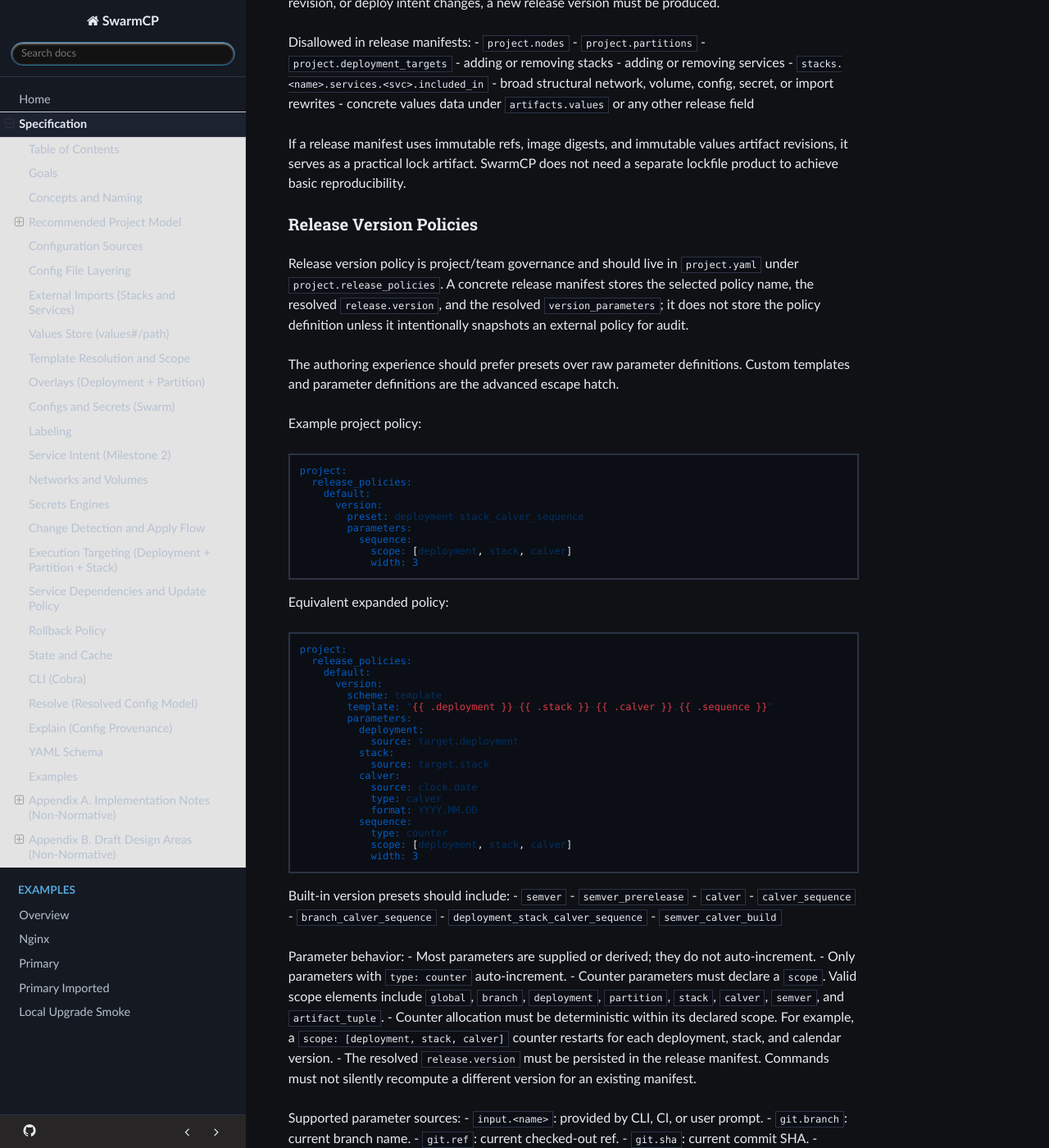
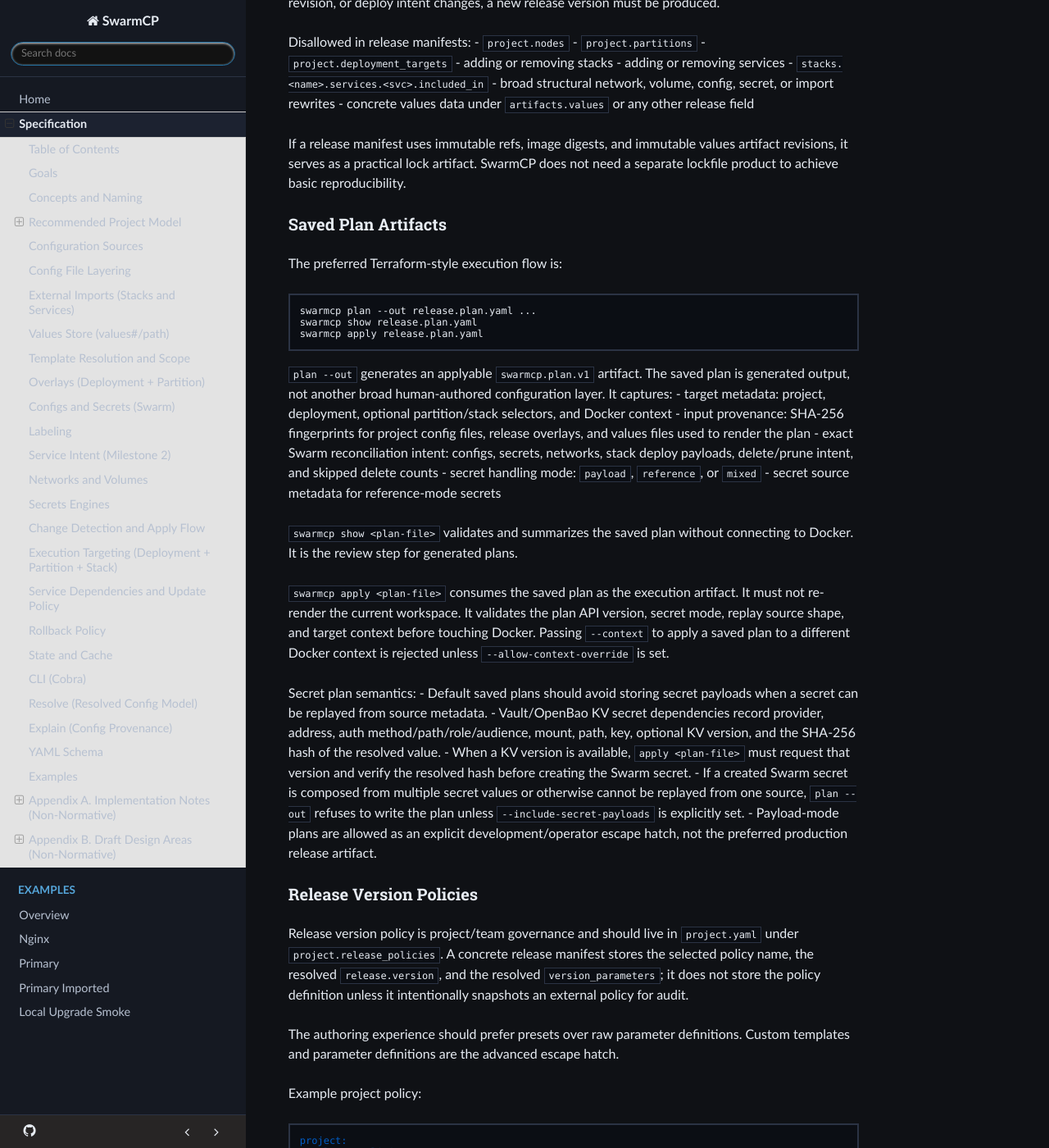
Before and after one commit to cmmoran/swarmcp, an MkDocs documentation site: the page built from docs/spec.md, in a window 1280 px wide and 1400 px high, scrolled down 4007 px. Shown: the whole window at 82% size. Built offline with MkDocs 1.6.1, drawn with Linux system fonts in a browser that asks for light colours; nearby versions of some CDN libraries.

Commit message:
docs(plan): document saved plan workflow

````diff
--- a/SPEC.md
+++ b/SPEC.md
@@ -171,6 +171,34 @@ Disallowed in release manifests:
 - concrete values data under `artifacts.values` or any other release field
 
 If a release manifest uses immutable refs, image digests, and immutable values artifact revisions, it serves as a practical lock artifact. SwarmCP does not need a separate lockfile product to achieve basic reproducibility.
+
+### Saved Plan Artifacts
+
+The preferred Terraform-style execution flow is:
+
+```bash
+swarmcp plan --out release.plan.yaml ...
+swarmcp show release.plan.yaml
+swarmcp apply release.plan.yaml
+```
+
+`plan --out` generates an applyable `swarmcp.plan.v1` artifact. The saved plan is generated output, not another broad human-authored configuration layer. It captures:
+- target metadata: project, deployment, optional partition/stack selectors, and Docker context
+- input provenance: SHA-256 fingerprints for project config files, release overlays, and values files used to render the plan
+- exact Swarm reconciliation intent: configs, secrets, networks, stack deploy payloads, delete/prune intent, and skipped delete counts
+- secret handling mode: `payload`, `reference`, or `mixed`
+- secret source metadata for reference-mode secrets
+
+`swarmcp show <plan-file>` validates and summarizes the saved plan without connecting to Docker. It is the review step for generated plans.
+
+`swarmcp apply <plan-file>` consumes the saved plan as the execution artifact. It must not re-render the current workspace. It validates the plan API version, secret mode, replay source shape, and target context before touching Docker. Passing `--context` to apply a saved plan to a different Docker context is rejected unless `--allow-context-override` is set.
+
+Secret plan semantics:
+- Default saved plans should avoid storing secret payloads when a secret can be replayed from source metadata.
+- Vault/OpenBao KV secret dependencies record provider, address, auth method/path/role/audience, mount, path, key, optional KV version, and the SHA-256 hash of the resolved value.
+- When a KV version is available, `apply <plan-file>` must request that version and verify the resolved hash before creating the Swarm secret.
+- If a created Swarm secret is composed from multiple secret values or otherwise cannot be replayed from one source, `plan --out` refuses to write the plan unless `--include-secret-payloads` is explicitly set.
+- Payload-mode plans are allowed as an explicit development/operator escape hatch, not the preferred production release artifact.
 
 ### Release Version Policies
 
````
Also changed, not shown: README.md (+22 -0 lines).
